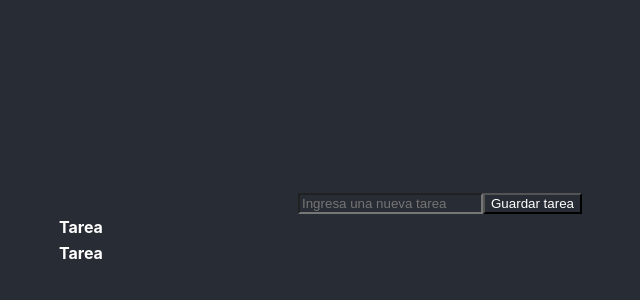
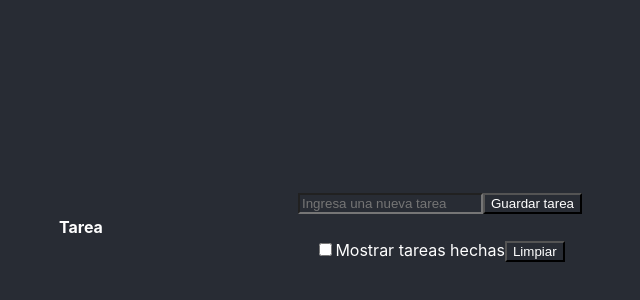
Before and after one commit to romariou76/apptask-localstorage, a React (Create React App) app: page / in a window 1280 px wide. Shown: the part 64-364 px from the top of the page, without its empty margins (200-840 px from the left). Built offline with nearby package versions, Linux system fonts and the light colour scheme.

Commit message:
Creamos la funcionalidad de eliminar las tareas realizadas, asi como resetar el estado del input que elimina las tareas realizadas

```diff
--- a/src/App.js
+++ b/src/App.js
@@ -1,23 +1,26 @@
 import { useState, useEffect } from "react";
 import "./App.css";
+import ControlVisibilidad from "./components/ControlVisibilidad";
 import CreadorTareas from "./components/CreadorTareas";
 import TablaTarea from "./components/TablaTarea";
 
 function App() {
-  const [tareaItems, setTareaItems] = useState([])
+  const [tareaItems, setTareaItems] = useState([]);
   /* Datos de ejemplo dentro de useState
   { name: "tarea 1", done: false },
   { name: "tarea 2", done: false },
   { name: "tarea 3", done: false }, */
 
+  const [mostrarTareaCompletadas, setMostrarTareaCompletadas] = useState(false);
+
   // Pasaremos esta funcion al componente CreadorTareas(linea19) mediante props para que lo ejecute
-  function crearTarea(tareaName){
+  function crearTarea(tareaName) {
     // alert('creando...')// alert(tareaName)
     // Si devuelve undefined pues ese dato no existe entonces si puedes añadir esa tarea, mas si existe no hace nada :V - Compara si hay un objeto si existe o no
-    if (!tareaItems.find(tarea => tarea.name === tareaName)) {
-      setTareaItems([...tareaItems, {name: tareaName, done: false}])// React dice crear una copia del arreglo (...tareas) y añade el nuevo elemento como un "Objeto"
-    } else{
-      alert('tarea ya agregada')
+    if (!tareaItems.find((tarea) => tarea.name === tareaName)) {
+      setTareaItems([...tareaItems, { name: tareaName, done: false }]); // React dice crear una copia del arreglo (...tareas) y añade el nuevo elemento como un "Objeto"
+    } else {
+      alert("tarea ya agregada");
     }
   }
 
@@ -27,7 +30,9 @@ function App() {
     setTareaItems(
       // por cada una de las tareas recibimos los datos y vamos a compararlo
       // Si la var que esta recorriendo es igual en su propiedad name es igual a tarea.name, vamos a considerarlo como que lo ha encontrado
-    tareaItems.map((t) => (t.name === tarea.name ? { ...t, done: !t.done } : t))
+      tareaItems.map((t) =>
+        t.name === tarea.name ? { ...t, done: !t.done } : t
+      )
       // sI SON IGUALES, si tiene su prop en true lo cambia a false y al revez, si no son iguales o no lo encuentra solo lo conserva que seria la tarea
       // Esto al final devuelve un nuevo arreglo, que sera el nuevo arreglo de tareas seteado por setTareaItems
     );
@@ -41,21 +46,61 @@ function App() {
       setTareaItems(JSON.parse(data)); // Lo seteamos como el valor de la variabl que tiene todas las tareas
       // console.log(JSON.parse(data))
     }
-  }, []); //importante este parametro array para evitar millones de erroes xd
+  }, []); //importante este parametro array para evitar millones de errores xd
+
+  // Creamos esta funcion para eliminar las tareas que ya fueron hechas para ello usaremos un filtro
+  const limpiartareas = () => {
+    // De todas las tareas del arreglo filtramos, por cada una de las tareas  buscamos las que su prop done esten true, y retornamos las que no estan hechas con el signo contrario "!"
+    // Por lo tanto las que si estan hechas desapareceran al actualizar setTareaItems
+    setTareaItems(tareaItems.filter(tarea => !tarea.done))
+    // Una vez que lo haya limpiado marcamos como false el input de mostrarTareaCompletadas
+    setMostrarTareaCompletadas(false)
+  }
 
   // El hook useEffect se ejecuta cada vez si un dato cambia
   useEffect(() => {
-    localStorage.setItem("tareas", JSON.stringify(tareaItems)) // Convertimos a string el array tareaItems
+    localStorage.setItem("tareas", JSON.stringify(tareaItems)); // Convertimos a string el array tareaItems
     // console.log('cambio')
-  }, [ tareaItems ]) // Le pasamos el dato variable que va cambiando en este caso la lista(tareaItems), si cambia vuelve a ejecutar lo que esta dentro de la funcion
+  }, [tareaItems]); // Le pasamos el dato variable que va cambiando en este caso la lista(tareaItems), si cambia vuelve a ejecutar lo que esta dentro de la funcion
   // Por lo tanto aqui seria el lugar correcto para guardarlo en el localStorage
   return (
     <div className="App">
-      <CreadorTareas crearTarea={crearTarea}/>
-      <TablaTarea tareas={tareaItems} actualizarTarea={actualizarTarea} mostrarTareaCompletadas={false}/>
+      <CreadorTareas crearTarea={crearTarea} />
+      <TablaTarea
+        tareas={tareaItems}
+        actualizarTarea={actualizarTarea}
+        mostrarTareaCompletadas={false}
+      />
+
+      {/* Creamos esete boton para mostrar las tareas realizadas, recibe un evento para cambiar un estado a su valor boleano contrario, y la variable mostrarTareaCompletadas a true o false para mostrar o ocultar la tabla de tareas realizadas */}
+      {/* Y le pasamos la funcion como prop que requiere el componente */}
+      <ControlVisibilidad
+        isChecked={mostrarTareaCompletadas} // Esta basado en el mostrarTareaCompletadas, si esta true o false para que el input se vea vacio
+        // Ejecutaremos una funcion que recibira un parametro checked y lo que hara es establecerlo como el valor del setMostrarTareasCompletadas
+        // De esta forma ya no necesitamos pasarle el valor mostrarTareaCompletadas
+        setMostrarTareaCompletadas = {(checked) => setMostrarTareaCompletadas(checked)}
+        limpiartareas={limpiartareas} // le pasamos la prop y su valor
+      />
+
+      {/* <div>
+        <input
+          type="checkbox"
+          onChange={(e) => setMostrarTareaCompletadas(!mostrarTareaCompletadas)}
+        />
+        <label>Mostrar tareas hechas</label>
+      </div> */}
 
       {/* Vamos a usar la misma tabla para filtrar las tareas a partir de la propiedad done:false true */}
-      <TablaTarea tareas={tareaItems} actualizarTarea={actualizarTarea} mostrarTareaCompletadas={true} />
+      {
+        //Si mostrarTareasCompletadas es true - linea 81, entonces mostrara el componente TablaTarea
+        mostrarTareaCompletadas === true && (
+          <TablaTarea
+            tareas={tareaItems}
+            actualizarTarea={actualizarTarea}
+            mostrarTareaCompletadas={mostrarTareaCompletadas}
+          />
+        )
+      }
     </div>
   );
 }
--- /dev/null
+++ b/src/components/ControlVisibilidad.js
@@ -0,0 +1,31 @@
+
+// recibimos la funcion como prop desde app
+function ControlVisibilidad({setMostrarTareaCompletadas, limpiartareas, isChecked}) {
+
+    // Al momento de darle click lo eliminamos
+    const borrarTareas = () => {
+        if (window.confirm('Seguro que quiere eliminar las tareas')) {
+            limpiartareas()
+        }
+    }
+
+    return (
+        <div>
+        <input
+          type="checkbox"
+          checked={isChecked}
+          //En vez de pasarle lo contrario de !mostrarTareaCompletadas, le pasamos el valor , es el que realmente va cambiar el valor
+          // Lo que significa que si el input esta marcado es true y si no es false, de esa forma pasamos el valor
+          onChange={(e) => setMostrarTareaCompletadas(e.target.checked)}
+        />
+        <label>Mostrar tareas hechas</label>
+{/* Al hacer click lanzara una funcion que  uitara todos los elemntos */}
+        <button onClick={borrarTareas}>
+            Limpiar
+        </button>
+
+      </div>
+    );
+  }
+
+  export default ControlVisibilidad;
```
Lines whose indentation alone changed are shown as unchanged.
